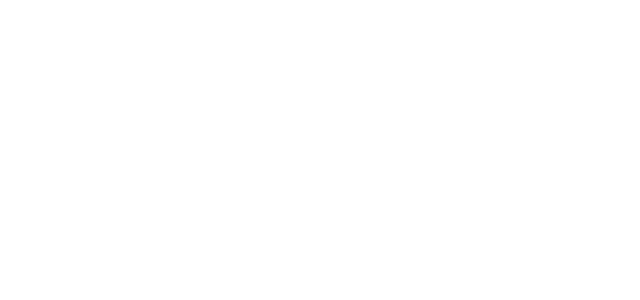
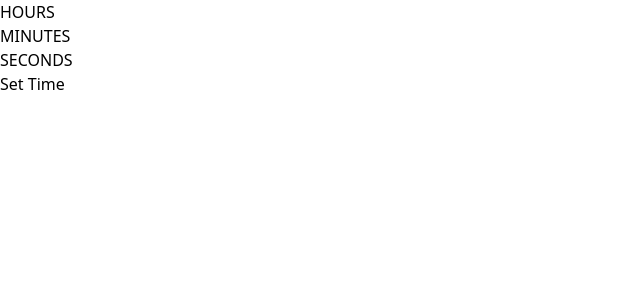
Before and after one commit to jekiquin/multicountdown, a React (Create React App) app: page / in a window 1280 px wide. Shown: the top 300 px of the page, without its empty margins (0-640 px from the left). Built offline with nearby package versions, Linux system fonts and the light colour scheme.

Commit message:
added boilerplate for userinput and userform

```diff
--- a/package.json
+++ b/package.json
@@ -9,6 +9,7 @@
     "react": "^17.0.2",
     "react-dom": "^17.0.2",
     "react-scripts": "5.0.0",
+    "uuid": "^8.3.2",
     "web-vitals": "^2.1.2"
   },
   "scripts": {
--- a/src/App.js
+++ b/src/App.js
@@ -1,5 +1,11 @@
+import UserForm from 'components/UserForm/UserForm';
+
 function App() {
-	return <div className="App"></div>;
+	return (
+		<div className="App">
+			<UserForm />
+		</div>
+	);
 }
 
 export default App;
--- /dev/null
+++ b/src/components/UserForm/UserForm.js
@@ -0,0 +1,17 @@
+import UserInput from 'components/UserInput/UserInput';
+import { MAXVALUES } from 'data/max-time-values';
+import { v4 as uuid } from 'uuid';
+
+export default function UserForm() {
+	const displayInputs = MAXVALUES.map((data) => (
+		<UserInput key={uuid()} id={data.id} maxNumber={data.maxValue} />
+	));
+	return (
+		<section>
+			<form>
+				{displayInputs}
+				<button type="submit">Set Time</button>
+			</form>
+		</section>
+	);
+}
--- /dev/null
+++ b/src/components/UserInput/UserInput.js
@@ -0,0 +1,15 @@
+import PropTypes from 'prop-types';
+
+export default function UserInput({ id, maxNumber }) {
+	return (
+		<div>
+			<label htmlFor={id}>{id.toUpperCase()}</label>
+			<input type="number" id={id} name={id} max={maxNumber.toString()} />
+		</div>
+	);
+}
+
+UserInput.propTypes = {
+	id: PropTypes.string.isRequired,
+	maxNumber: PropTypes.number.isRequired
+};
--- /dev/null
+++ b/src/data/max-time-values.js
@@ -0,0 +1,14 @@
+export const MAXVALUES = [
+	{
+		id: 'hours',
+		maxValue: 9999
+	},
+	{
+		id: 'minutes',
+		maxValue: 60
+	},
+	{
+		id: 'seconds',
+		maxValue: 60
+	}
+];
```
Also changed, not shown: 1 other file (tests, documents, lock files or other folders).
